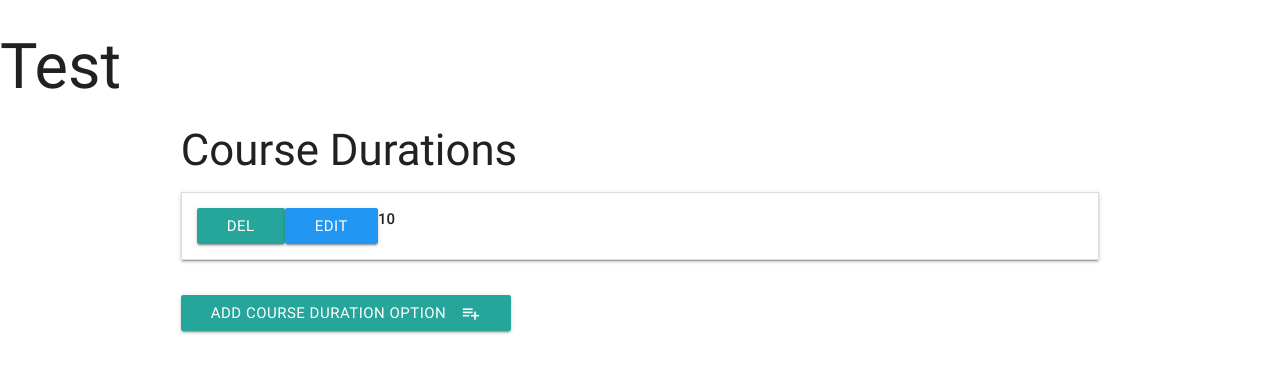
After one commit to damien-meere/Data-Centric-Development-Milestone-Project, a Flask app: page /get_durations in a window 1280 px wide. The commit adds this page. Shown: the top 373 px of the page. Run offline with Flask 2, Linux system fonts and the light colour scheme; a database or web service that is not in the repository returns one stand-in record (values such as "Sample title"); some libraries are stand-ins or nearby versions.

Commit message:
Edit functionality built and wired for categories, course sizes and course duration

```diff
--- a/app.py
+++ b/app.py
@@ -8,6 +8,8 @@ app.config["MONGO_DBNAME"] = 'trainingDB'
 app.config["MONGO_URI"] = os.getenv('MONGO_URI_MILESTONE3', 'mongodb://localhost')
 
 mongo = PyMongo(app)
+
+# Course Related CRUD Functionality
 
 @app.route('/')
 @app.route('/get_courses')
@@ -56,6 +58,64 @@ def edit_course(course_id):
     })
     return redirect(url_for('get_courses'))
 
+@app.route('/delete_course/<course_id>')
+def delete_course(course_id):
+    mongo.db.courses.remove({'_id': ObjectId(course_id)})
+    return redirect(url_for('get_courses'))
+
+# Category Related CRUD Functionality
+
+@app.route('/get_categories')
+def get_categories():
+    return render_template("categories.html", categories=mongo.db.categories.find())
+
+@app.route('/edit_category/<category_id>')
+def edit_category(category_id):
+    return render_template('editcategory.html',
+    category=mongo.db.categories.find_one({'_id': ObjectId(category_id)}))
+
+@app.route('/update_category/<category_id>', methods=['POST'])
+def update_category(category_id):
+    mongo.db.categories.update(
+        {'_id': ObjectId(category_id)},
+        {'category_name': request.form.get('category_name')})
+    return redirect(url_for('get_categories'))
+
+# Course Duration Related CRUD Functionality
+
+@app.route('/get_durations')
+def get_durations():
+    return render_template("durations.html", durations=mongo.db.course_duration.find())
+
+@app.route('/edit_duration/<duration_id>')
+def edit_duration(duration_id):
+    return render_template('editduration.html',
+    duration=mongo.db.course_duration.find_one({'_id': ObjectId(duration_id)}))
+
+@app.route('/update_duration/<duration_id>', methods=['POST'])
+def update_duration(duration_id):
+    mongo.db.course_duration.update(
+        {'_id': ObjectId(duration_id)},
+        {'duration': request.form.get('duration')})
+    return redirect(url_for('get_durations'))
+
+# Course Size Related CRUD Functionality
+@app.route('/get_sizes')
+def get_sizes():
+    return render_template("sizes.html", sizes=mongo.db.course_sizes.find())
+
+@app.route('/edit_size/<size_id>')
+def edit_size(size_id):
+    return render_template('editsize.html',
+    size=mongo.db.course_sizes.find_one({'_id': ObjectId(size_id)}))
+
+@app.route('/update_size/<size_id>', methods=['POST'])
+def update_size(size_id):
+    mongo.db.course_sizes.update(
+        {'_id': ObjectId(size_id)},
+        {'max_subscriber': request.form.get('max_subscriber')})
+    return redirect(url_for('get_sizes'))
+
 if __name__ == '__main__':
     app.run(host=os.environ.get('IP', "0.0.0.0"),
             port=int(os.environ.get('PORT', "5000")),
--- a/templates/courses.html
+++ b/templates/courses.html
@@ -35,7 +35,7 @@
             <div class="row btn-centre">
                 <a class="waves-effect waves-light btn btn-detail light-blue darken-3"><i class="material-icons right">cloud</i>View Enrollments</a>
                 <a href="{{ url_for('update_course', course_id = course._id) }}" class="waves-effect waves-light btn btn-detail light-blue darken-3"><i class="material-icons right">cloud</i>Update Course</a>
-                <a class="waves-effect waves-light btn btn-detail light-blue darken-3"><i class="material-icons right">cloud</i>Delete Course</a>
+                <a href="{{ url_for('delete_course', course_id = course._id) }}" class="waves-effect waves-light btn btn-detail light-blue darken-3"><i class="material-icons right">cloud</i>Delete Course</a>
             </div>
 		</div>
 	</li>
--- /dev/null
+++ b/templates/durations.html
@@ -0,0 +1,29 @@
+{% extends 'base.html' %}
+{% block content %}
+
+<div class="row">
+
+    <h3>Course Durations</h3>
+
+	<ul class="collapsible" data-collapsible="accordion">
+		{% for dur in durations %}
+		<li>
+			<div class="collapsible-header">
+				<a href="" class="waves-effect waves-light btn btn_small">Del</a>
+				<a href="{{url_for('edit_duration', duration_id=dur._id)}}" class="waves-effect waves-light btn btn_small blue">Edit</a>
+
+				<div class="task_header">
+					<strong>{{dur.duration}} </strong>
+				</div>
+			</div>
+		</li>
+		{% endfor %}
+	</ul>
+</div>
+<div class="row">
+    <a href="" class="waves-effect waves-light btn">
+        <i class="material-icons right">playlist_add</i>Add Course Duration Option
+    </a>
+</div>
+
+{% endblock %}
```
Also changed, not shown: templates/categories.html (added, +29 -0 lines), templates/editcategory.html (added, +25 -0 lines), templates/editduration.html (added, +25 -0 lines), templates/editsize.html (added, +25 -0 lines), templates/sizes.html (added, +29 -0 lines).
